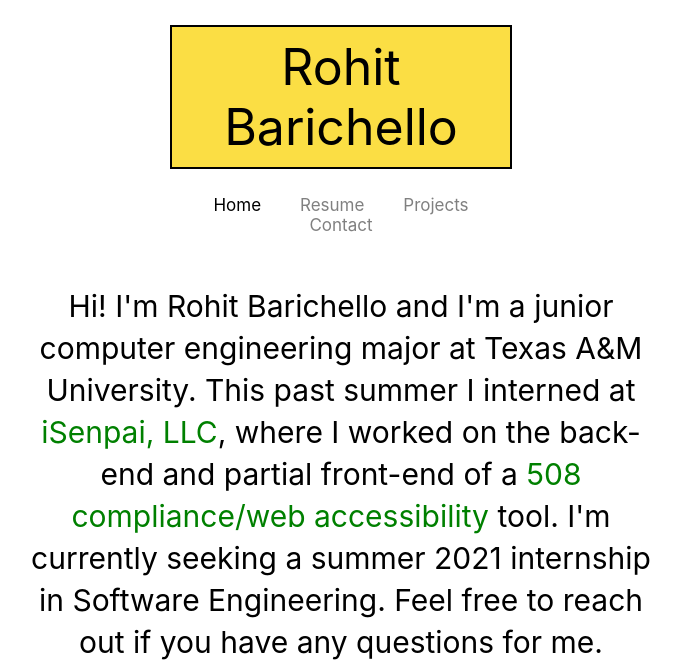
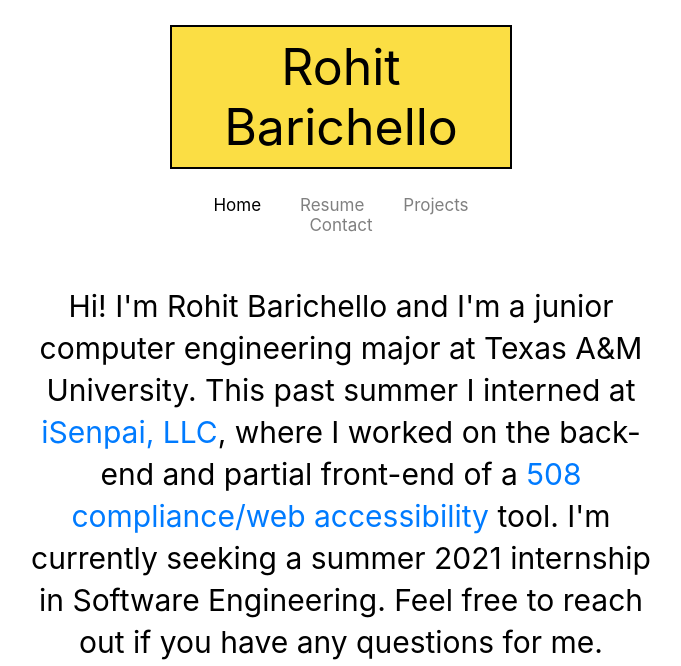
Before and after one commit to rohitbarichello/Personal-Website, a plain HTML site: page index.html in a window 1280 px wide. Shown: the top 666 px of the page, without its empty margins (299-980 px from the left). Drawn offline with Linux system fonts and the light colour scheme.

Commit message:
back to blue links

```diff
--- a/styles.css
+++ b/styles.css
@@ -9,8 +9,7 @@
 }
 
 .blue {
-  /* color: #007bff; */
-  color: green;
+  color: #007bff;
 }
 
 .link:hover {
```
